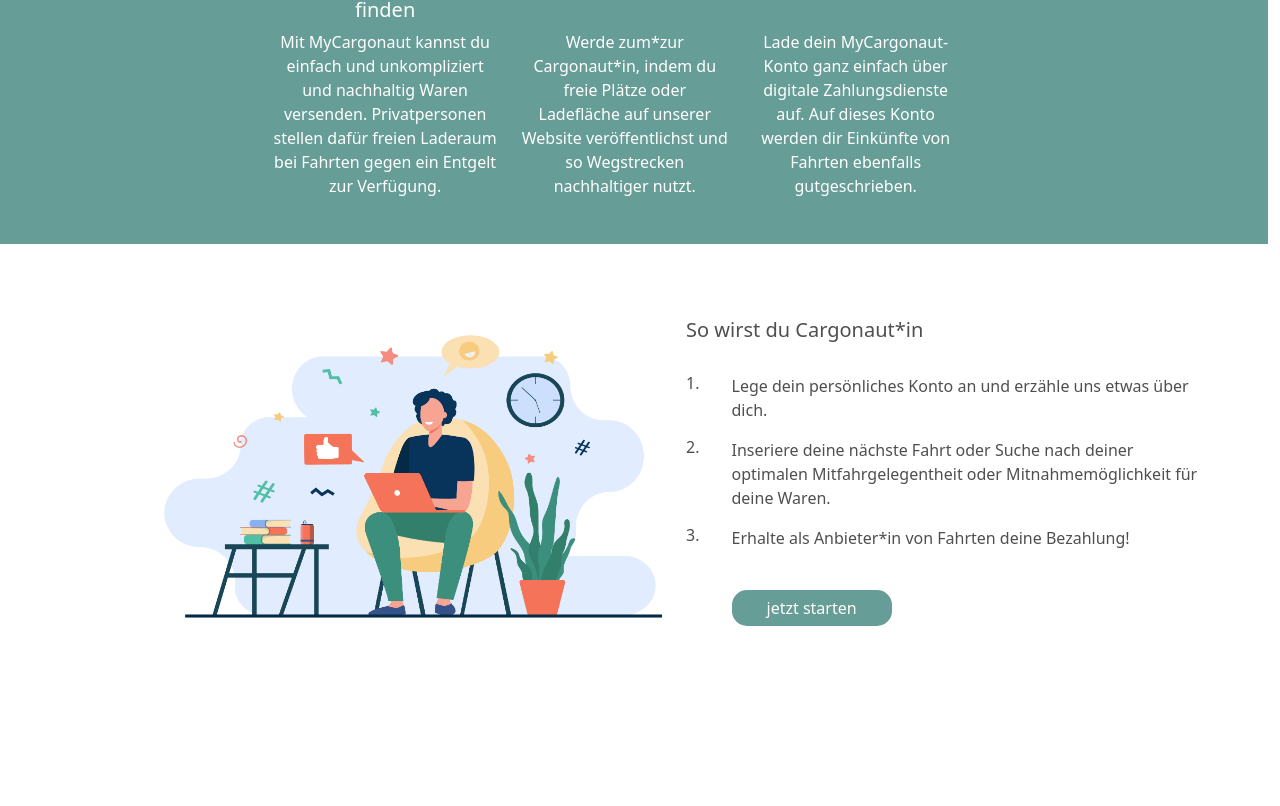
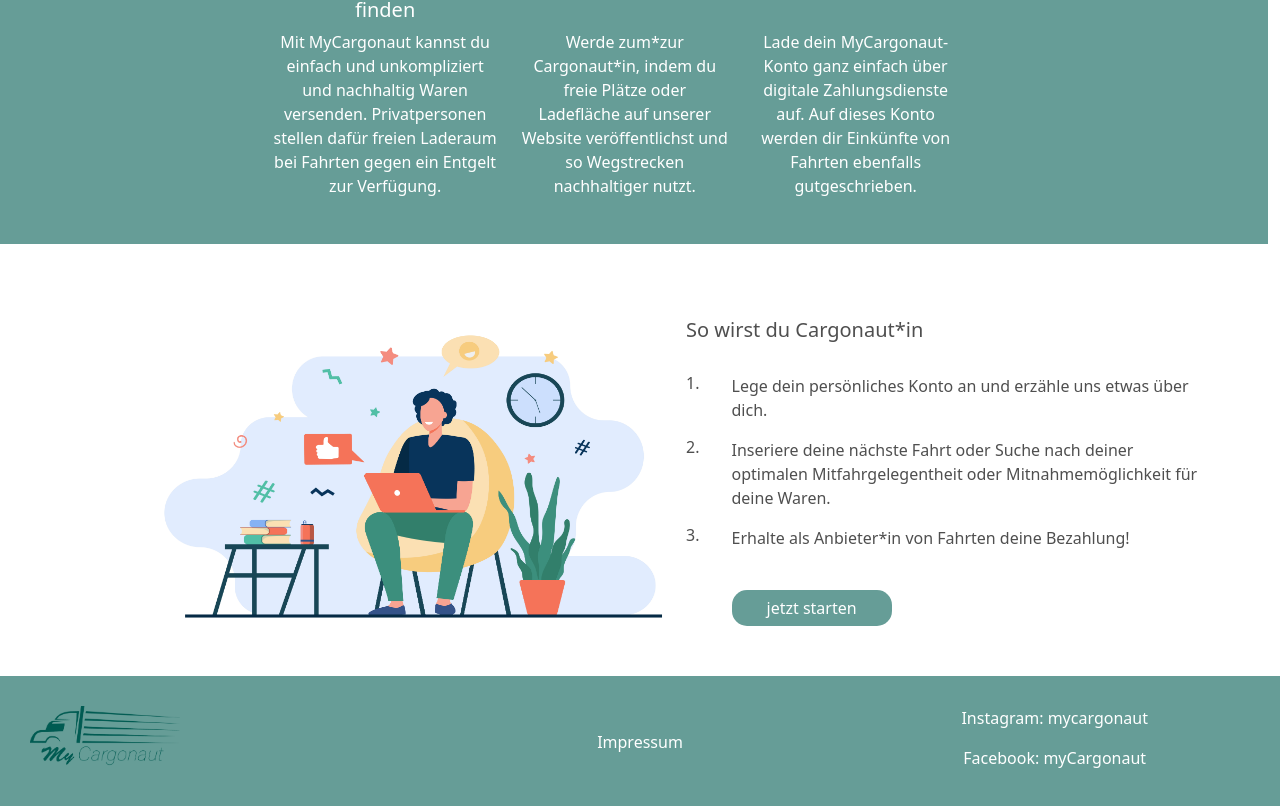
Before and after one commit to joleschmidt/MyCargonaut_MHJO, a Next.js app: page / in a window 1280 px wide. Shown: the part 858-1664 px from the top of the page. Before the commit the page ends 1534 px from the top, so only its background shows below. Built offline with nearby package versions, Linux system fonts and the light colour scheme.

Commit message:
added footer

```diff
--- a/components/Footer.jsx
+++ b/components/Footer.jsx
@@ -1,16 +1,39 @@
-import styles from "../styles/Home.module.css";
-import Image from "next/image";
-import React from "@types/react";
+import React from "react";
+import {Col, Image, Row} from "react-bootstrap";
 
-<footer className={styles.footer}>
-    <a
-        href="https://vercel.com?utm_source=create-next-app&utm_medium=default-template&utm_campaign=create-next-app"
-        target="_blank"
-        rel="noopener noreferrer"
-    >
-        Powered by{" "}
-        <span className={styles.logo}>
-						<Image src="/vercel.svg" alt="Vercel Logo" width={72} height={16} />
-					</span>
-    </a>
-</footer>
+const Footer = () => {
+
+    //css
+    let styles = {
+        footer: {
+            backgroundColor: '#669D97',
+            color: '#ffffff',
+            padding: 30 + 'px',
+        }
+    }
+
+    //HTML
+    return (
+        <footer style={styles.footer}>
+            <Row>
+                <Col>
+                    <Image alt={'logo'}
+                           src={'/semi_androidMyCargonautmdpi.png'}
+                           width={'150px'}
+                           height={'60px'}
+                    />
+                </Col>
+                <Col style={{textAlign: 'center'}}>
+                    <br/>
+                    <p>Impressum</p>
+                </Col>
+                <Col style={{textAlign: 'center'}}>
+                    <p>Instagram: mycargonaut</p>
+                    <p>Facebook: myCargonaut</p>
+                </Col>
+            </Row>
+        </footer>
+    )
+}
+
+export default Footer;
--- a/components/Navbar.jsx
+++ b/components/Navbar.jsx
@@ -4,36 +4,45 @@
 import {faUser} from "@fortawesome/free-solid-svg-icons";
 
 const Navbar = () => {
-	//Funktionen
+	//functions
 	const [setShow] = useState(false);
 	const handleShow = () => setShow(true);
+
+	//css
+	let styles = {
+		nav: {
+			color: "#005B52",
+			backgroundColor: '#FFFFFF'
+		},
+		image: {
+			height: 50,
+			width: 130,
+		}
+	}
 
 	//HTML
 	return (
 		<Nav style={styles.nav} className="navbar navbar-expand-lg">
-			<Image style={styles.image} className="navbar-brand" alt={'logo'} src={'/semi_androidMyCargonautmdpi.png'}/>
+			<Image style={styles.image}
+				   className="navbar-brand"
+				   alt={'logo'}
+				   src={'/semi_androidMyCargonautmdpi.png'}/>
 
-			<div className="collapse navbar-collapse" id="navbarSupportedContent">
+			<div className="collapse navbar-collapse"
+				 id="navbarSupportedContent">
 				<ul className="navbar-nav mr-auto">
 					<li>
 						<a>Suche</a>
 					</li>
 				</ul>
-				<FontAwesomeIcon className={'icon fa-2x'} icon={faUser}  onClick={handleShow} style={{color: '#005B52', position: 'absolute', right: 15 + 'px'}}/>
+				<FontAwesomeIcon className={'icon fa-2x'}
+								 icon={faUser}
+								 onClick={handleShow}
+								 style={{color: '#005B52', position: 'absolute', right: 15 + 'px'}}/>
 			</div>
 		</Nav>
 	);
 };
 
-let styles = {
-	nav: {
-		color: "#005B52",
-		backgroundColor: '#FFFFFF'
-	},
-	image: {
-		height: 50,
-		width: 130,
-	}
-}
 
 export default Navbar;
--- a/components/Search.jsx
+++ b/components/Search.jsx
@@ -102,7 +102,7 @@
         },
         col: {
             padding: 3 + 'px',
-        }
+        },
     }
 
     //HTML
--- a/pages/index.js
+++ b/pages/index.js
@@ -12,6 +12,7 @@
 import Navbar from "../components/Navbar";
 import Search from "../components/Search";
 import {Col, Row} from "react-bootstrap";
+import Footer from "../components/Footer";
 
 const Home = () => {
 
@@ -71,19 +72,24 @@
 			<br/>
 			<br/>
 
-			<Row className={'container-fluid'} style={style.container}>
+			<Row className={'container-fluid'}
+				 style={style.container}>
 				<Row style={style.row} >
 					<Col className={'col-sm'}>
 					</Col>
 
 					<Col style={style.text}>
-						<FontAwesomeIcon className={'icon fa-5x'} icon={faMagnifyingGlass} style={style.iconStep}/>
+						<FontAwesomeIcon className={'icon fa-5x'}
+										 icon={faMagnifyingGlass}
+										 style={style.iconStep}/>
 						<h5>Transportmöglichkeiten finden</h5>
 						<p>Mit MyCargonaut kannst du einfach und unkompliziert und nachhaltig Waren versenden. Privatpersonen stellen dafür freien Laderaum bei Fahrten gegen ein Entgelt zur Verfügung.</p>
 					</Col>
 
 					<Col style={style.text}>
-						<FontAwesomeIcon className={'icon fa-5x'} icon={faCirclePlus} style={style.iconStep}/>
+						<FontAwesomeIcon className={'icon fa-5x'}
+										 icon={faCirclePlus}
+										 style={style.iconStep}/>
 						<br/>
 						<h5>Fahrten anbieten</h5>
 						<br/>
@@ -91,7 +97,9 @@
 					</Col>
 
 					<Col style={style.text}>
-						<FontAwesomeIcon className={'icon fa-5x'} icon={faScaleBalanced} style={style.iconStep}/>
+						<FontAwesomeIcon className={'icon fa-5x'}
+										 icon={faScaleBalanced}
+										 style={style.iconStep}/>
 						<br/>
 						<h5>Bezahlung</h5>
 						<br/>
@@ -105,10 +113,14 @@
 
 			<br/>
 
-			<Row className={'container-fluid'} style={style.info}>
+			<Row className={'container-fluid'}
+				 style={style.info}>
 				<Row>
 					<Col style={style.colCargoImg}>
-						<Image src={'/8401.jpg'} height={320} width={540} alt={'man with laptop sitting'}/>
+						<Image src={'/8401.jpg'}
+							   height={320}
+							   width={540}
+							   alt={'man with laptop sitting'}/>
  					</Col>
 					<Col style={style.infoCargo}>
 						<h5>So wirst du Cargonaut*in</h5>
@@ -148,6 +160,8 @@
 						</Col>
 					</Row>
 				</Row>
+
+			<Footer />
 		</main>
 	);
 };
```
Also changed, not shown: 2 other files (tests, documents, lock files or other folders).
